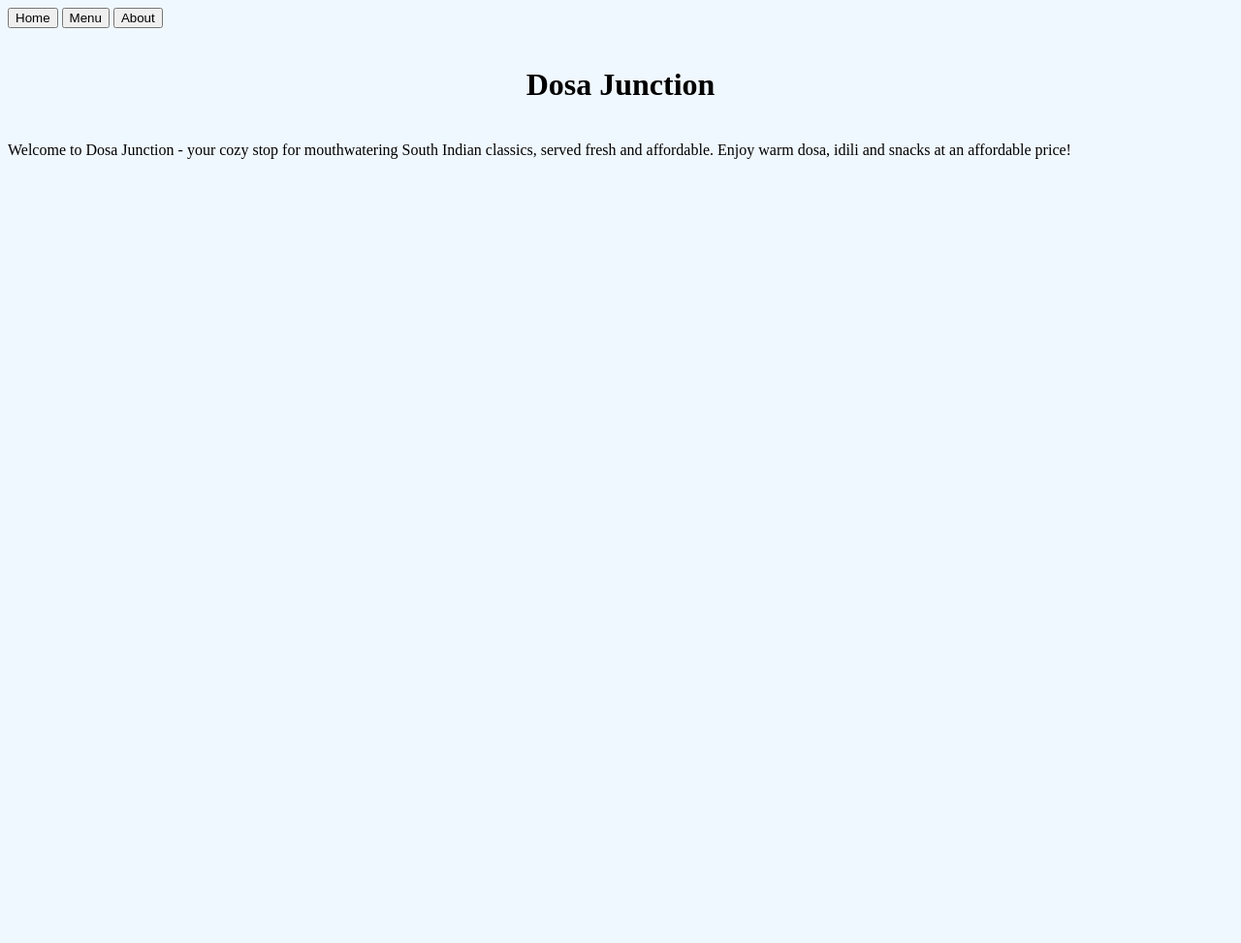
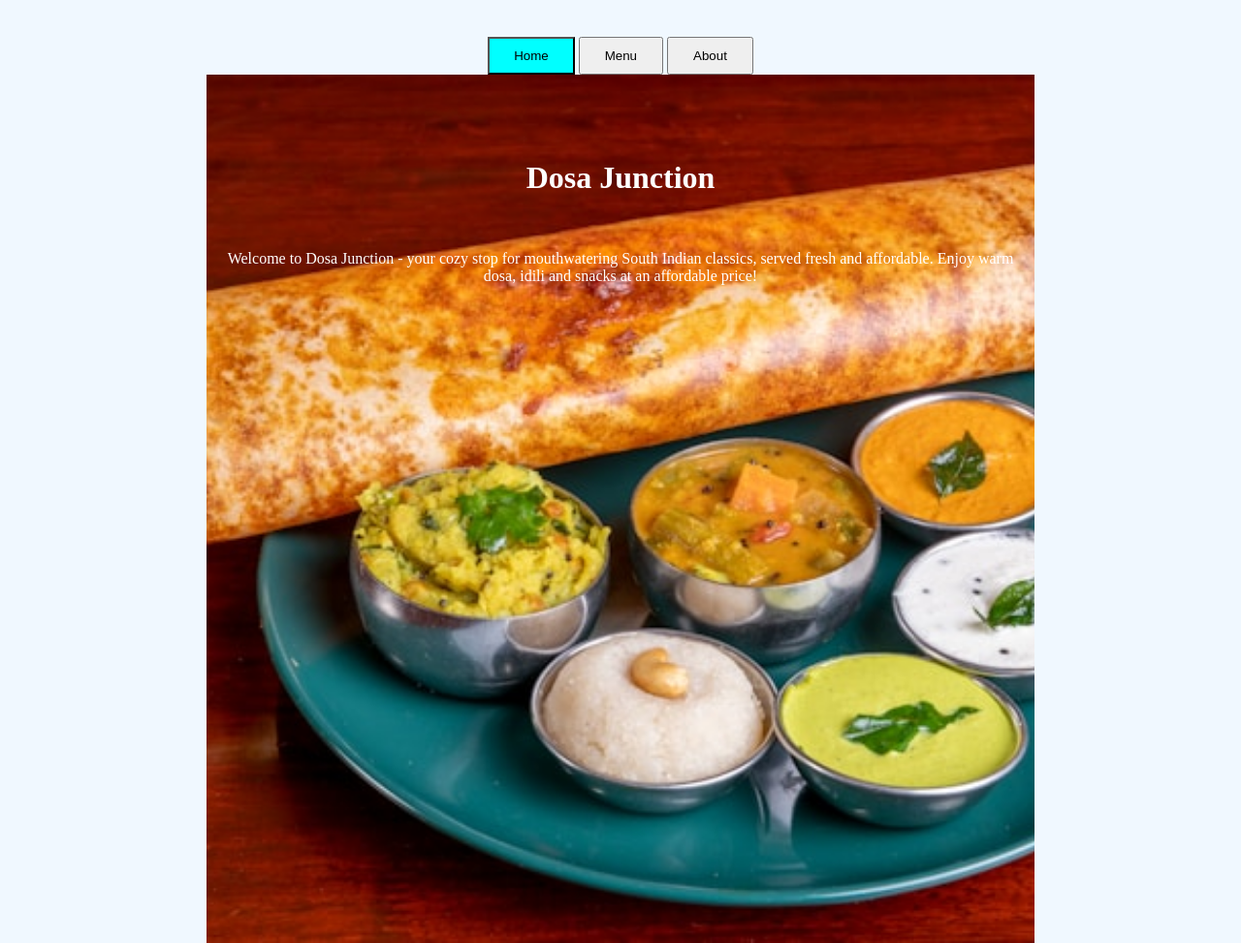
Before and after one commit to R4hul36/odin-restaurant-page, a website built with webpack: page src/template.html in a window 1280 px wide. Shown: the whole page at 97% size. Before the commit the page ends 800 px from the top, so only its background shows below. Built offline with nearby package versions, Linux system fonts and the light colour scheme.

Commit message:
added active state to nav tabs, also added layout styling to home page

```diff
--- a/src/index.js
+++ b/src/index.js
@@ -1,28 +1,35 @@
-import "./styles.css"
-import { loadHome } from "./pages/home";
-import { loadMenu } from "./pages/menu";
-import { loadAbout } from "./pages/about";
-import { initialLoad } from "./initialPageLoad";
+import './styles.css'
+import { loadHome } from './pages/home'
+import { loadMenu } from './pages/menu'
+import { loadAbout } from './pages/about'
+import { initialLoad } from './initialPageLoad'
 
-
-const contentSection = document.querySelector("#content");
+const contentSection = document.querySelector('#content')
 initialLoad()
 
-document.querySelectorAll(".nav-btn").forEach((btn) => {
-    btn.addEventListener("click", (e) => {
-        console.log(btn.id);
+document.querySelectorAll('.nav-btn').forEach((btn) => {
+  btn.addEventListener('click', (e) => {
+    console.log(btn.id)
+    resetActiveClass()
     renderSection(btn.id)
+    btn.classList.add('active-btn')
   })
 })
 
+const resetActiveClass = function () {
+  document.querySelectorAll('.nav-btn').forEach((btn) => {
+    btn.classList.remove('active-btn')
+  })
+}
+
 const renderSection = function (section) {
-    console.log(section);
-    contentSection.innerHTML = ""
-    if(section === "home") {
+  console.log(section)
+  contentSection.innerHTML = ''
+  if (section === 'home') {
     contentSection.appendChild(loadHome())
-    }else if (section === "menu") {
+  } else if (section === 'menu') {
     contentSection.appendChild(loadMenu())
-    }else if (section === "about") {
+  } else if (section === 'about') {
     contentSection.appendChild(loadAbout())
   }
 }
--- a/src/styles.css
+++ b/src/styles.css
@@ -2,12 +2,45 @@ body {
   background-color: aliceblue;
 }
 
+header {
+  display: flex;
+  justify-content: center;
+  align-items: center;
+}
+/* navbar */
+nav {
+  margin-top: 30px;
+}
+
+nav > button {
+  padding: 10px 25px;
+}
+
+.active-btn {
+  background-color: aqua;
+}
+
 h1 {
   text-align: center;
-    margin: 40px 0px
+  margin: 40px 0px;
 }
 
-.menu-section {
+/* Home page */
+
+.home-section {
+  background: url('./images/dosa01.jpg') center/cover no-repeat;
+  color: white;
+  display: flex;
+  flex-direction: column;
+  align-items: center;
+  text-align: center;
+  padding: 3rem 1rem;
+  height: 100vh;
+}
+
+/* menu page  */
+.menu-section,
+.home-section {
   width: 65%;
   margin: auto;
 }
@@ -29,5 +62,4 @@ h1 {
 .menu-item > img {
   width: 100%;
   height: 275px;
-
 }
--- a/src/template.html
+++ b/src/template.html
@@ -1,20 +1,18 @@
 <!DOCTYPE html>
 <html lang="en">
   <head>
-    <meta charset="UTF-8">
-    <meta name="viewport" content="width=device-width, initial-scale=1.0">
+    <meta charset="UTF-8" />
+    <meta name="viewport" content="width=device-width, initial-scale=1.0" />
     <title>Restaunrant Page</title>
   </head>
   <body>
-
     <header>
       <nav>
-            <button class="nav-btn" id="home">Home</button>
+        <button class="nav-btn active-btn" id="home">Home</button>
         <button class="nav-btn" id="menu">Menu</button>
         <button class="nav-btn" id="about">About</button>
       </nav>
     </header>
     <div id="content"></div>
-
   </body>
 </html>
```
Lines whose indentation alone changed are shown as unchanged.
